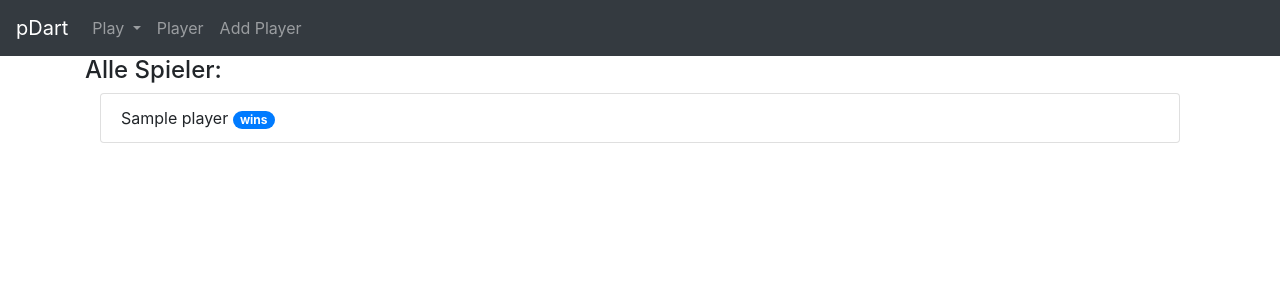
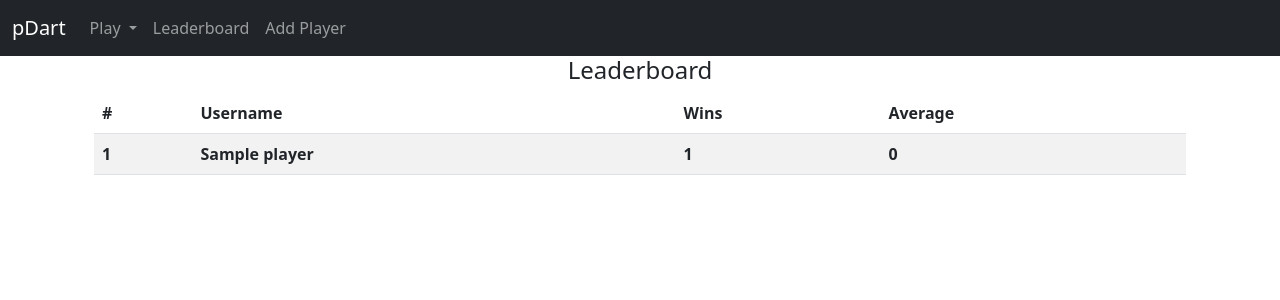
Before and after one commit to ptrickk/DartWebsite, a Django app: page /playerlist/ in a window 1280 px wide. Shown: the top 300 px of the page. Run offline with Django 3.2, Linux system fonts and the light colour scheme; tables that the repository leaves empty hold one stand-in row (values such as "Sample post"); lists and menus that the app fills with data are empty.

Commit message:
created leaderboard

```diff
--- a/firstSite/main/gameviews.py
+++ b/firstSite/main/gameviews.py
@@ -2,7 +2,7 @@
 from django.http import HttpResponse, HttpResponseRedirect
 from .models import Player, Game, Leg, Visit
 from .forms import CreatePlayer, SelectGame, CreateGame, LogVisit
-from .gamelogic import getActiveLeg, getActiveVisit, Scores, Standings
+from .gamelogic import getActiveLeg, getActiveVisit, Scores, Standings, Averages
 
 def startGame(response):
     if response.method == "POST":
@@ -78,6 +78,7 @@
             legs = Leg.objects.filter(game=g)
             scores = Scores(visits, g, 501)
             standing = Standings(legs, g)
+            avg = Averages(g)
 
             if active_visit.player == g.player1:
                 pid = 0
@@ -131,7 +132,7 @@
                 done = 0
 
             dict = {"valid": 1,"game": g, "visits": visits,
-                    "player":next_player, "score": scores, "standing": standing,
+                    "player":next_player, "score": scores, "standing": standing, "avg":avg,
                     "newleg":newleg, "done":done, "bust":bust}
     else:
         dict = {"valid": 0}
--- a/firstSite/main/templates/main/base.html
+++ b/firstSite/main/templates/main/base.html
@@ -4,22 +4,27 @@
     <meta charset="utf-8">
     <meta name="viewport" content="width=device-width, initial-scale=1, shrink-to-fit=no">
 
-    <link rel="stylesheet" href="https://cdn.jsdelivr.net/npm/bootstrap@4.3.1/dist/css/bootstrap.min.css" integrity="sha384-ggOyR0iXCbMQv3Xipma34MD+dH/1fQ784/j6cY/iJTQUOhcWr7x9JvoRxT2MZw1T" crossorigin="anonymous">
+    <!-- CSS only -->
+    <link href="https://cdn.jsdelivr.net/npm/bootstrap@5.2.0/dist/css/bootstrap.min.css" rel="stylesheet"
+          integrity="sha384-gH2yIJqKdNHPEq0n4Mqa/HGKIhSkIHeL5AyhkYV8i59U5AR6csBvApHHNl/vI1Bx" crossorigin="anonymous">
 
     <title>{% block title %}Default{% endblock %}</title>
 </head>
 <body>
 
 <nav class="navbar navbar-expand-lg navbar-dark bg-dark">
+    <div class="container-fluid">
         <a class="navbar-brand" href="/home">pDart</a>
-      <button class="navbar-toggler" type="button" data-toggle="collapse" data-target="#navbarSupportedContent" aria-controls="navbarSupportedContent" aria-expanded="false" aria-label="Toggle navigation">
+        <button class="navbar-toggler" type="button" data-toggle="collapse" data-target="#navbarSupportedContent"
+                aria-controls="navbarSupportedContent" aria-expanded="false" aria-label="Toggle navigation">
             <span class="navbar-toggler-icon"></span>
         </button>
 
         <div class="collapse navbar-collapse" id="navbarSupportedContent">
             <ul class="navbar-nav mr-auto">
                 <li class="nav-item dropdown">
-            <a class="nav-link dropdown-toggle" href="/start" id="navbarDropdown" role="button" data-toggle="dropdown" aria-haspopup="true" aria-expanded="false">
+                    <a class="nav-link dropdown-toggle" href="/start" id="navbarDropdown" role="button"
+                       data-toggle="dropdown" aria-haspopup="true" aria-expanded="false">
                         Play
                     </a>
                     <div class="dropdown-menu" aria-labelledby="navbarDropdown">
@@ -31,25 +36,32 @@
                     </div>
                 </li>
                 <li class="nav-item">
-        <a class="nav-link" href="/playerlist">Player</a>
+                    <a class="nav-link" href="/playerlist">Leaderboard</a>
                 </li>
                 <li class="nav-item">
                     <a class="nav-link" href="/add">Add Player</a>
                 </li>
             </ul>
         </div>
+    </div>
 </nav>
 
-    <div id="content", name="content", class="container">
+<div id="content" , name="content" , class="container">
     {% block content %}
 
     {% endblock %}
 
     <!-- Optional JavaScript -->
     <!-- jQuery first, then Popper.js, then Bootstrap JS -->
-    <script src="https://code.jquery.com/jquery-3.3.1.slim.min.js" integrity="sha384-q8i/X+965DzO0rT7abK41JStQIAqVgRVzpbzo5smXKp4YfRvH+8abtTE1Pi6jizo" crossorigin="anonymous"></script>
-    <script src="https://cdn.jsdelivr.net/npm/popper.js@1.14.7/dist/umd/popper.min.js" integrity="sha384-UO2eT0CpHqdSJQ6hJty5KVphtPhzWj9WO1clHTMGa3JDZwrnQq4sF86dIHNDz0W1" crossorigin="anonymous"></script>
-    <script src="https://cdn.jsdelivr.net/npm/bootstrap@4.3.1/dist/js/bootstrap.min.js" integrity="sha384-JjSmVgyd0p3pXB1rRibZUAYoIIy6OrQ6VrjIEaFf/nJGzIxFDsf4x0xIM+B07jRM" crossorigin="anonymous"></script>
+    <script src="https://code.jquery.com/jquery-3.3.1.slim.min.js"
+            integrity="sha384-q8i/X+965DzO0rT7abK41JStQIAqVgRVzpbzo5smXKp4YfRvH+8abtTE1Pi6jizo"
+            crossorigin="anonymous"></script>
+    <script src="https://cdn.jsdelivr.net/npm/popper.js@1.14.7/dist/umd/popper.min.js"
+            integrity="sha384-UO2eT0CpHqdSJQ6hJty5KVphtPhzWj9WO1clHTMGa3JDZwrnQq4sF86dIHNDz0W1"
+            crossorigin="anonymous"></script>
+    <script src="https://cdn.jsdelivr.net/npm/bootstrap@4.3.1/dist/js/bootstrap.min.js"
+            integrity="sha384-JjSmVgyd0p3pXB1rRibZUAYoIIy6OrQ6VrjIEaFf/nJGzIxFDsf4x0xIM+B07jRM"
+            crossorigin="anonymous"></script>
 </div>
 </body>
 </html>
--- a/firstSite/main/templates/main/game.html
+++ b/firstSite/main/templates/main/game.html
@@ -7,6 +7,7 @@
 {% block content %}
 <!--<meta http-equiv="refresh" content="5" /> -->
 {% if valid == 1 and newleg == 0 and done == 0%}
+{{avg.0}}:{{avg.1}}
 <div class="container">
     <div class="row justify-content-md-center" style="margin: 1rem 0rem 0rem 0rem">
         <div class="col col-lg-3">
--- a/firstSite/main/templates/main/playerlist.html
+++ b/firstSite/main/templates/main/playerlist.html
@@ -5,16 +5,32 @@
 {% endblock %}
 
 {% block content %}
-<h4>Alle Spieler:</h4>
 <div class="container">
+    <h4 style="text-align: center">Leaderboard</h4>
+    <table class="table table-striped table-hover">
+        <thead>
+        <tr>
+            <th scope="col">#</th>
+            <th scope="col">Username</th>
+            <th scope="col">Wins</th>
+            <th scope="col">Average</th>
+        </tr>
+        </thead>
+        <tbody>
+        {% for p in players %}
+        <tr>
+            <th scope="row">{{p.id}}</th>
+            <th>{{p.name}}</th>
+            <th>{{ wins|get_item:p.id }}</th>
+            <th>0</th>
+            {% if p.id in wins %}
+            {% endif %}
+        </tr>
+        {% endfor %}
+        </tbody>
+    </table>
     <ul class="list-group">
-        {% for p in players.all %}
-        <li class="list-group-item">{{p.name}}
-            {% if p.id in wins %}
-            <span class="badge badge-pill badge-primary">wins</span>
-            {% endif %}
-        </li>
-        {% endfor %}
+
     </ul>
 </div>
 
--- /dev/null
+++ b/firstSite/main/templatetags/dict_extra.py
@@ -0,0 +1,5 @@
+from django.template.defaulttags import register
+
+@register.filter
+def get_item(dictionary, key):
+    return dictionary.get(key)
--- a/firstSite/main/views.py
+++ b/firstSite/main/views.py
@@ -13,9 +13,12 @@
     return render(response, "main/playercreated.html", dict)
 
 def playerlist(response):
-    players = Player.objects
+    players = Player.objects.all()
     games = Game.objects.all()
     wins = {}
+    for player in players:
+        wins[player.id] = 0
+
     for game in games:
         if game.done:
             if game.winner == 0:
@@ -27,8 +30,15 @@
             else:
                 wins[id] = 1
 
+    print(wins)
+    new_wins = dict(sorted(wins.items(), key=lambda item: item[1]))
+    print(new_wins)
+    new_players = [None] * len(players)
+    for i in range(len(new_wins)):
+        key = list(new_wins)[i]
+        new_players[len(new_players)-i-1] = Player.objects.get(id=key)
 
-    return render(response, "main/playerlist.html", {"players": players, "wins":wins})
+    return render(response, "main/playerlist.html", {"players": new_players, "wins":wins})
 
 def home(response):
     return render(response, "main/home.html", {})
```
Also changed, not shown: firstSite/main/gamelogic.py (+41 -0 lines), firstSite/main/templatetags/__init__.py (added). Lines whose indentation alone changed are shown as unchanged.
